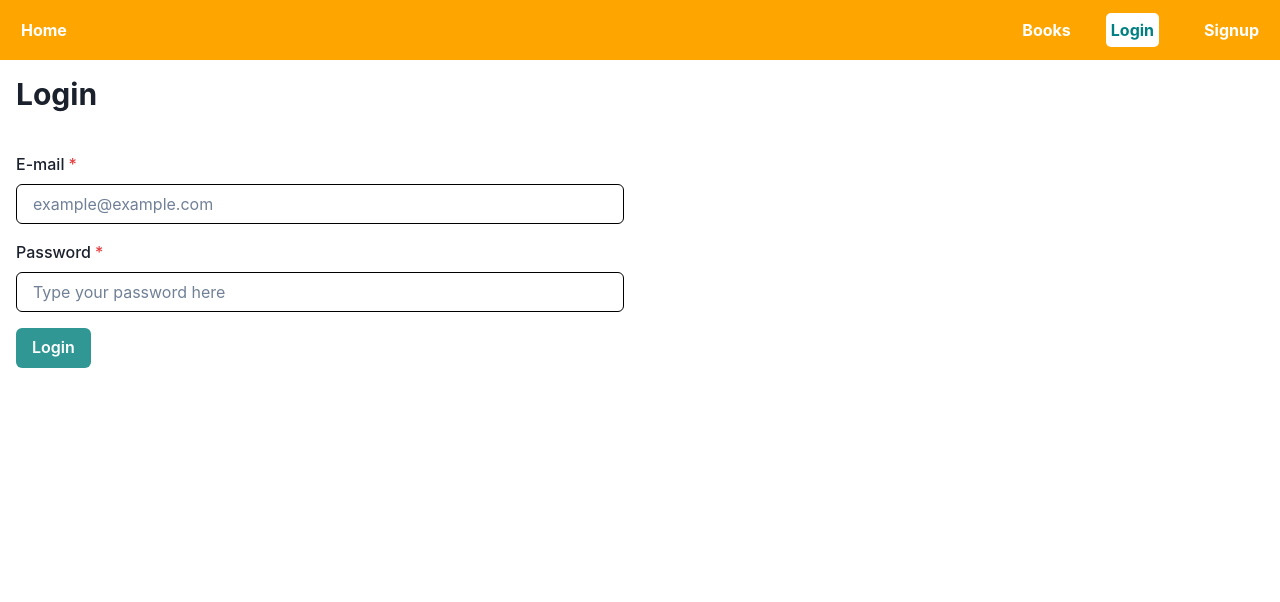
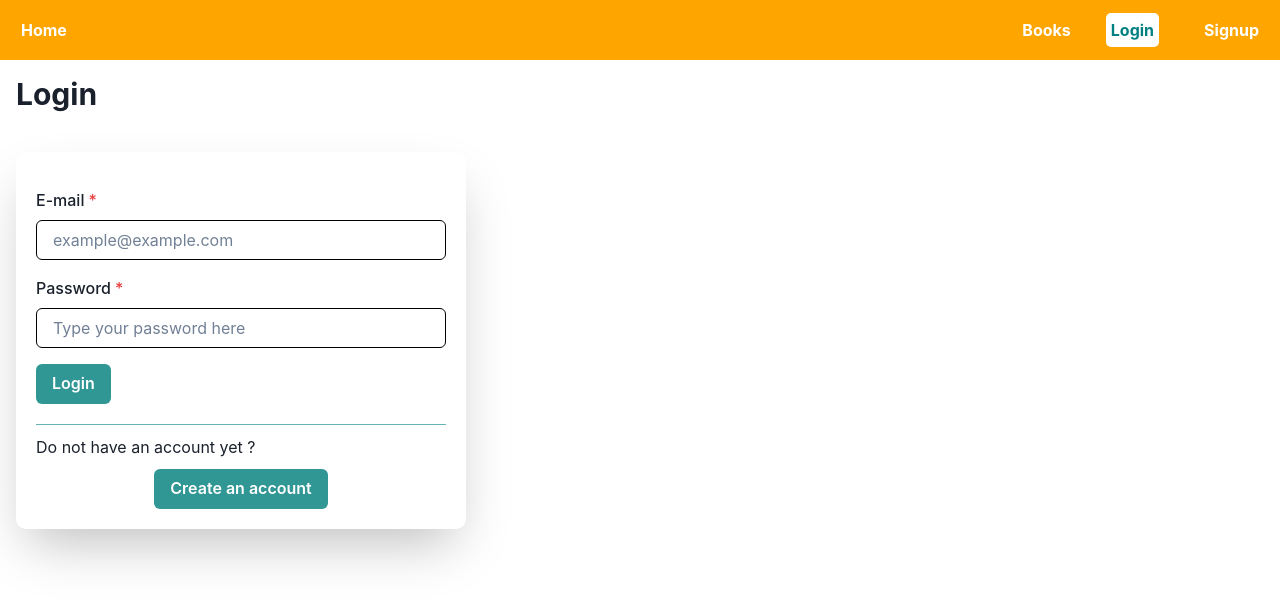
Before and after one commit to anup-an/library-api, a React (Create React App) app in the folder client/: page /login in a window 1280 px wide. Shown: the top 602 px of the page. Built offline with nearby package versions, Linux system fonts and the light colour scheme; no server answers.

Commit message:
Update login component

```diff
--- a/client/src/components/Login/index.tsx
+++ b/client/src/components/Login/index.tsx
@@ -7,12 +7,13 @@ import {
   Input,
   Box,
   Spinner,
-  Text,
   Alert,
   AlertIcon,
   AlertTitle,
   AlertDescription,
-  Card,
+  Divider,
+  Text,
+  Flex,
 } from "@chakra-ui/react";
 
 import { DispatchContext, StateContext } from "src/App";
@@ -35,7 +36,7 @@ const Login = () => {
   const { dispatch } = useContext(DispatchContext);
   const { state } = useContext(StateContext);
   const [loading, setLoading] = useState<boolean>(false);
-  const [errorMessage, setErrorMessage] = useState<string | null>(null)
+  const [errorMessage, setErrorMessage] = useState<string | null>(null);
   const [credentials, setCredentials] = useState({
     username: "",
     password: "",
@@ -44,7 +45,7 @@ const Login = () => {
   const handleLogin = async (event: React.FormEvent<HTMLFormElement>) => {
     event.preventDefault();
     setLoading(true);
-    setErrorMessage(null)
+    setErrorMessage(null);
     const response = await loginUser(credentials);
     applyApiEffect(
       response,
@@ -55,9 +56,13 @@ const Login = () => {
       },
       (error: ApiError) => {
         setLoading(false);
-        setErrorMessage(getErrorMessage(error))
+        setErrorMessage(getErrorMessage(error));
       }
-    )
+    );
+  };
+
+  const redirectToSignUp = () => {
+    history("/register");
   };
 
   const handleInputChange = (
@@ -89,7 +94,7 @@ const Login = () => {
   }
 
   return (
-    <>
+    <Box w="450px" boxShadow="2xl" p="20px" border="white" borderRadius="10px">
       <form onSubmit={handleLogin}>
         {errorMessage && !loading ? (
           <Alert status="error">
@@ -133,7 +138,19 @@ const Login = () => {
           Login
         </Button>
       </form>
-    </>
+      <Divider
+        marginTop="20px"
+        borderColor="teal"
+        w="100%"
+        marginBottom="10px"
+      />
+      <Text>Do not have an account yet ?</Text>
+      <Flex justifyContent="center">
+        <Button colorScheme="teal" marginTop="10px" onClick={redirectToSignUp}>
+          Create an account
+        </Button>
+      </Flex>
+    </Box>
   );
 };
 
```
